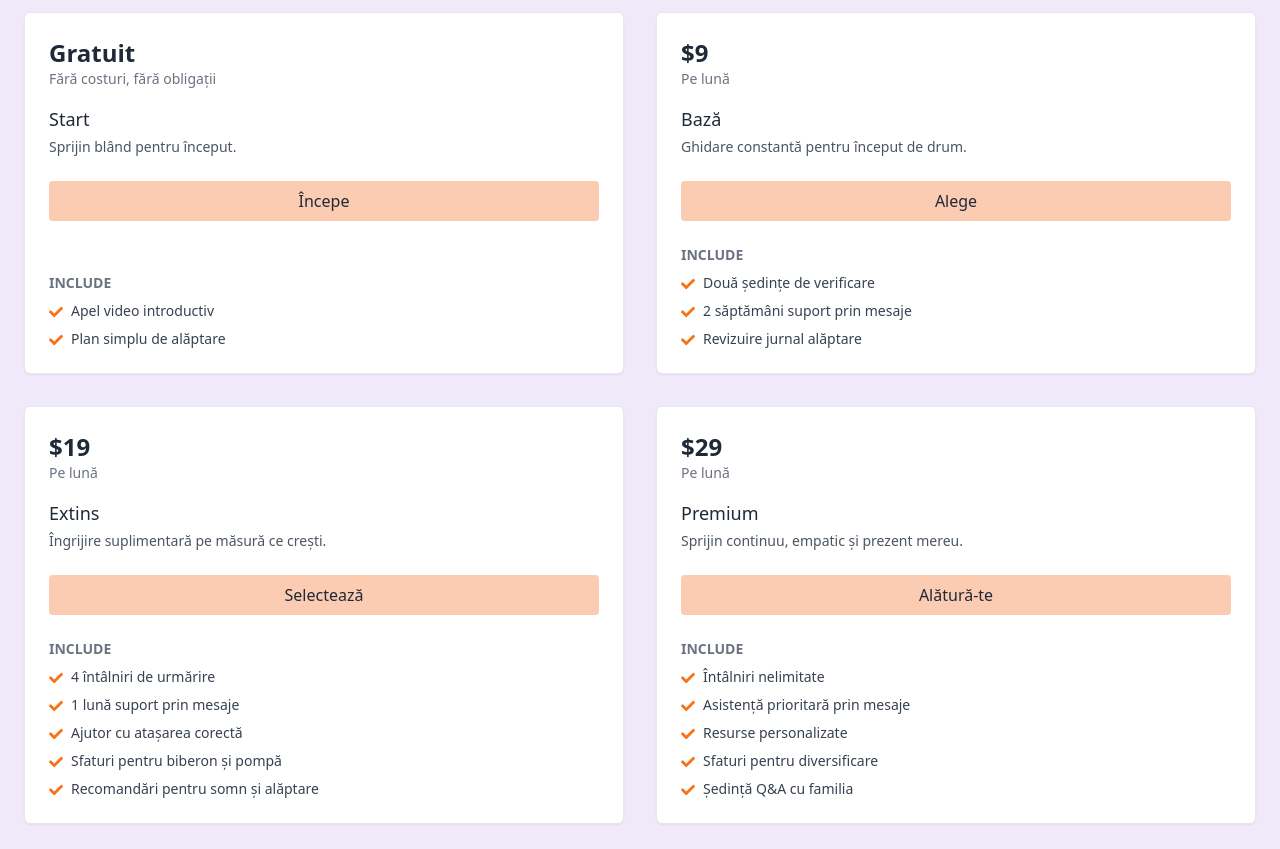
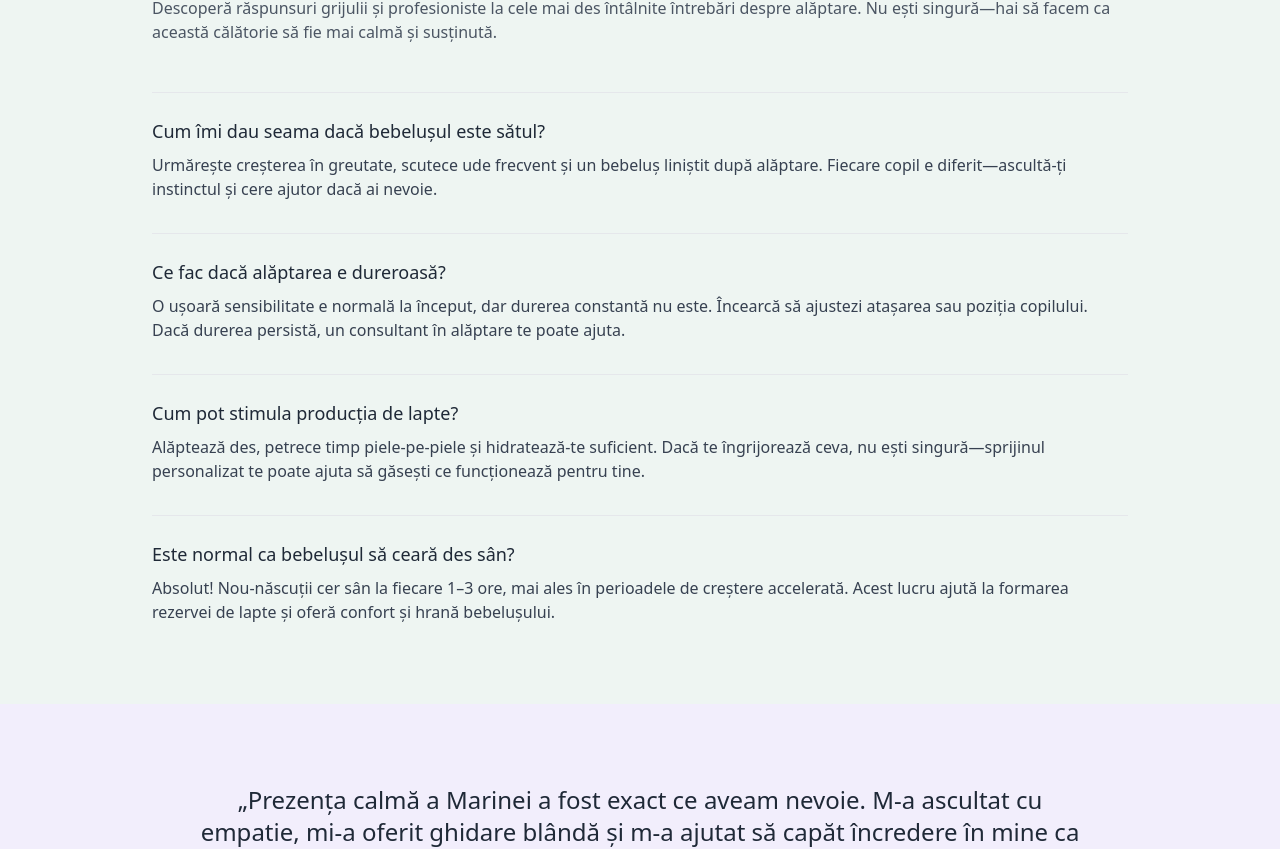
Before and after one commit to ArcadiiFlorean/Breastfeeding-Help-Support, a React (Vite) app: page / in a window 1280 px wide. Shown: the part 5658-6507 px from the top of the page. Built offline with nearby package versions, Linux system fonts and the light colour scheme; a web font is replaced by a local one.

Commit message:
new pahe help page modify tot sctoll main page

```diff
--- a/package.json
+++ b/package.json
@@ -13,7 +13,8 @@
     "lucide-react": "^0.525.0",
     "react": "^19.1.0",
     "react-dom": "^19.1.0",
-    "react-icons": "^5.5.0"
+    "react-icons": "^5.5.0",
+    "react-router-dom": "^7.6.3"
   },
   "devDependencies": {
     "@eslint/js": "^9.29.0",
--- a/src/App.jsx
+++ b/src/App.jsx
@@ -1,30 +1,32 @@
 import React from "react";
+import { BrowserRouter, Routes, Route } from "react-router-dom";
+
+import SupportPackages from "./components/SupportPackages";
 import Header from "./components/Header/Header";
-import Hero from "./components/Hero";
-import SupportFeatures from "./components/SupportFeatures";
-import SupportPackages from "./components/SupportPackages";
-import FAQSection from "./components/FAQSection";
-import Testimonials from "./components/Testimonials";
-import ContactOptions from "./components/ContactOptions";
 import Footer from "./components/Footer";
-import AboutMe from "./components/AboutMe";
-import Help from "./components/Help";
+import HomePage from "./components/HomePage";
 
-function App() {
+
+
+function PricingPage() {
   return (
     <>
       <Header />
-      <Hero />
-       <AboutMe />
-      <SupportFeatures />
-    <Help />
       <SupportPackages />
-      <FAQSection />
-      <Testimonials />
-      <ContactOptions />
       <Footer />
     </>
   );
 }
 
+function App() {
+  return (
+    <BrowserRouter>
+      <Routes>
+        <Route path="/" element={<HomePage />} />
+        <Route path="/pricing" element={<PricingPage />} />
+      </Routes>
+    </BrowserRouter>
+  );
+}
+
 export default App;
--- a/src/components/Help.jsx
+++ b/src/components/Help.jsx
@@ -1,4 +1,5 @@
 import React from "react";
+import { Link } from "react-router-dom";
 
 const helpItems = [
   {
@@ -69,12 +70,12 @@ function Help() {
         </div>
 
         <div className="mt-12 flex justify-center">
-          <a
-            href="#pricing"
+          <Link
+            to="/pricing"
             className="bg-[#d39473] hover:bg-[#c87f5b] text-white font-semibold text-lg px-8 py-4 rounded-full shadow-md hover:shadow-lg transition duration-300"
           >
             Vezi prețurile și pachetele
-          </a>
+          </Link>
         </div>
       </div>
     </section>
--- /dev/null
+++ b/src/components/HomePage.jsx
@@ -0,0 +1,29 @@
+import React from "react";
+import Header from "./Header/Header";
+import Hero from "./Hero";
+import AboutMe from "./AboutMe";
+import SupportFeatures from "./SupportFeatures";
+import Help from "./Help";
+import FAQSection from "./FAQSection";
+import Testimonials from "./Testimonials";
+import ContactOptions from "./ContactOptions";
+import Footer from "./Footer";
+
+
+function HomePage() {
+  return (
+    <>
+      <Header />
+      <Hero />
+      <AboutMe />
+      <SupportFeatures />
+      <Help />
+      <FAQSection />
+      <Testimonials />
+      <ContactOptions />
+      <Footer />
+    </>
+  );
+}
+
+export default HomePage;
--- /dev/null
+++ b/src/components/PricingPage.jsx
@@ -0,0 +1,16 @@
+import React from "react";
+import Header from "./components/Header/Header";
+import SupportPackages from "./components/SupportPackages";
+import Footer from "./components/Footer";
+
+function PricingPage() {
+  return (
+    <>
+      <Header />
+      <SupportPackages />
+      <Footer />
+    </>
+  );
+}
+
+export default PricingPage;
--- a/src/components/SupportPackages.jsx
+++ b/src/components/SupportPackages.jsx
@@ -1,84 +1,68 @@
 import React from "react";
-import { FaCheck } from "react-icons/fa";
 
-function SupportPackages() {
 const packages = [
   {
-      title: "Start",
-      price: 0,
-      description: "Sprijin blând pentru început.",
-      features: ["Apel video introductiv", "Plan simplu de alăptare"],
-      button: "Începe",
+    title: "Newborn Feeding Starter Session",
+    desc: "Perfect for first-time parents or those needing a refresher. This 45-minute virtual session covers latch basics, feeding positions, hunger cues, and what to expect in the early days. Includes a personalized care summary and 2 days of post-session email support.",
+    price: "$75",
+    bg: "bg-[#dc9071]",
   },
   {
-      title: "Bază",
-      price: 9,
-      description: "Ghidare constantă pentru început de drum.",
-      features: ["Două ședințe de verificare", "2 săptămâni suport prin mesaje", "Revizuire jurnal alăptare"],
-      button: "Alege",
+    title: "Comprehensive Lactation Consult",
+    desc: "A full 90-minute session for in-depth support. Ideal for latch issues, supply concerns, or persistent feeding pain. Includes feeding assessment, custom care plan, and 5 days of follow-up email support to ensure you feel confident and cared for throughout.",
+    price: "$125",
+    bg: "bg-[#fef6f2]",
   },
   {
-      title: "Extins",
-      price: 19,
-      description: "Îngrijire suplimentară pe măsură ce crești.",
-      features: [
-        "4 întâlniri de urmărire",
-        "1 lună suport prin mesaje",
-        "Ajutor cu atașarea corectă",
-        "Sfaturi pentru biberon și pompă",
-        "Recomandări pentru somn și alăptare",
-      ],
-      button: "Selectează",
+    title: "Pumping & Bottle Feeding Support",
+    desc: "Learn how to introduce a bottle, build a freezer stash, and maintain supply while pumping. In this 60-minute session, we'll cover pump fit, settings, and storage tips. Includes a printable pumping guide and 3 days of post-session email support.",
+    price: "$85",
+    bg: "bg-[#dc9071]",
   },
   {
-      title: "Premium",
-      price: 29,
-      description: "Sprijin continuu, empatic și prezent mereu.",
-      features: [
-        "Întâlniri nelimitate",
-        "Asistență prioritară prin mesaje",
-        "Resurse personalizate",
-        "Sfaturi pentru diversificare",
-        "Ședință Q&A cu familia",
-      ],
-      button: "Alătură-te",
+    title: "Prenatal Breastfeeding Prep",
+    desc: "Prepare before baby arrives with this 75-minute educational session. Learn what to expect in the first weeks, how milk supply works, latch techniques, and more. Includes a prenatal checklist, feeding plan template, and 3 days of follow-up support.",
+    price: "$95",
+    bg: "bg-[#dc9071]",
+  },
+  {
+    title: "Weaning Guidance & Transition Plan",
+    desc: "Whether you’re weaning from breast to bottle, solids, or full weaning, this 60-minute session gives you a gentle, step-by-step plan tailored to your goals. Includes tips for emotional transitions, nutrition, and 3 days of follow-up support by email.",
+    price: "$85",
+    bg: "bg-[#fef6f2]",
+  },
+  {
+    title: "Custom Lactation Care Package",
+    desc: "Not sure what you need? I’ll build a care plan just for you. From ongoing support to complex challenges (twins, NICU, re-latching, etc.), pricing and structure depend on your needs. Includes a 15-min intake chat to create your personalized plan.",
+    price: "Starting at $60",
+    bg: "bg-[#dc9071]",
   },
 ];
 
+function SupportPackages() {
   return (
-    <section className="bg-[#f0e9fa] py-20">
-      <div className="max-w-7xl mx-auto px-6">
+    <section className="bg-[#fff8f4] py-20 px-6">
+      <div className="max-w-7xl mx-auto">
         <h2 className="text-4xl tablet:text-5xl laptop:text-6xl font-bold text-center text-[#b06b4c] mb-12 leading-tight">
-  Pachete de Sprijin
+          Pachete de Sprijin pentru Alăptare
         </h2>
 
-
-        <div className="grid md:grid-cols-2 lg:grid-cols-4 gap-8">
+        <div className="grid md:grid-cols-2 lg:grid-cols-3 gap-8">
           {packages.map((pkg, index) => (
-            <div key={index} className="bg-white border border-gray-200 p-6 rounded-md shadow-sm flex flex-col justify-between">
-              <div>
-                <h3 className="text-2xl font-semibold text-gray-800">
-                  {pkg.price === 0 ? "Gratuit" : `$${pkg.price}`}
-                </h3>
-                <p className="text-sm text-gray-500 mb-4">
-                  {pkg.price > 0 ? "Pe lună" : "Fără costuri, fără obligații"}
-                </p>
-                <h4 className="text-lg font-medium text-gray-800 mb-1">{pkg.title}</h4>
-                <p className="text-gray-600 text-sm mb-6">{pkg.description}</p>
-                <button className="w-full bg-[#fbcbb2] hover:bg-[#f7b99b] text-gray-800 font-medium py-2 rounded transition">
-                  {pkg.button}
-                </button>
-              </div>
-
-              <ul className="mt-6 space-y-2 text-sm">
-                <li className="text-gray-500 font-semibold">INCLUDE</li>
-                {pkg.features.map((feature, i) => (
-                  <li key={i} className="flex items-start gap-2 text-gray-700">
-                    <FaCheck className="text-orange-500 mt-1" />
-                    {feature}
-                  </li>
-                ))}
-              </ul>
+            <div
+              key={index}
+              className={`rounded-xl p-6 flex flex-col items-center text-center shadow-md ${pkg.bg} ${
+                pkg.bg === "bg-[#fef6f2]" ? "text-gray-800" : "text-white"
+              }`}
+            >
+              <img
+                src="/flower.png" // Asigură-te că imaginea e în public/flower.png
+                alt="Decorative flower"
+                className="w-10 h-10 mb-4"
+              />
+              <h3 className="text-lg font-semibold mb-4">{pkg.title}</h3>
+              <p className="text-sm opacity-90 mb-6">{pkg.desc}</p>
+              <p className="text-xl font-bold">{pkg.price}</p>
             </div>
           ))}
         </div>
```
Also changed, not shown: src/components/Header/Header.jsx (line endings or trailing spaces), 1 other file (tests, documents, lock files or other folders). Lines whose indentation alone changed are shown as unchanged.
